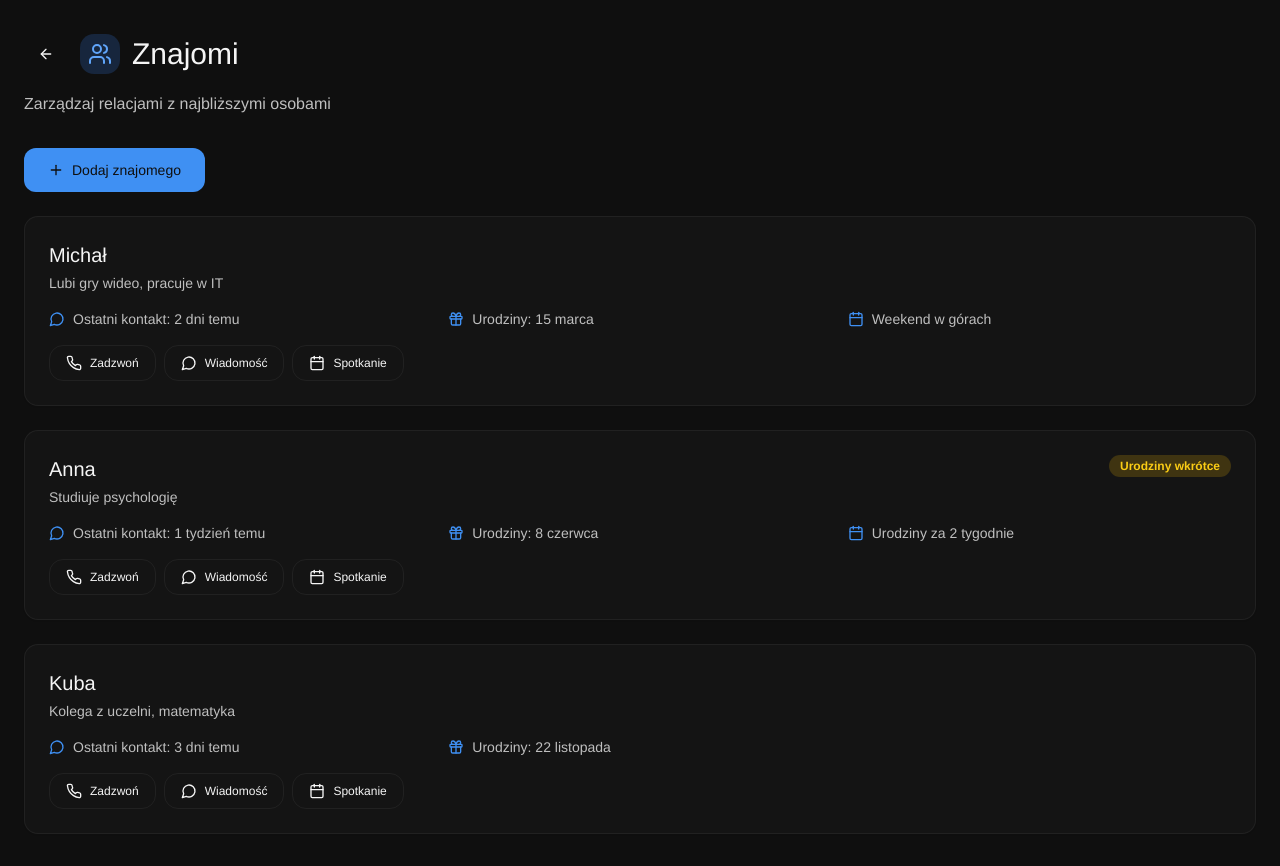
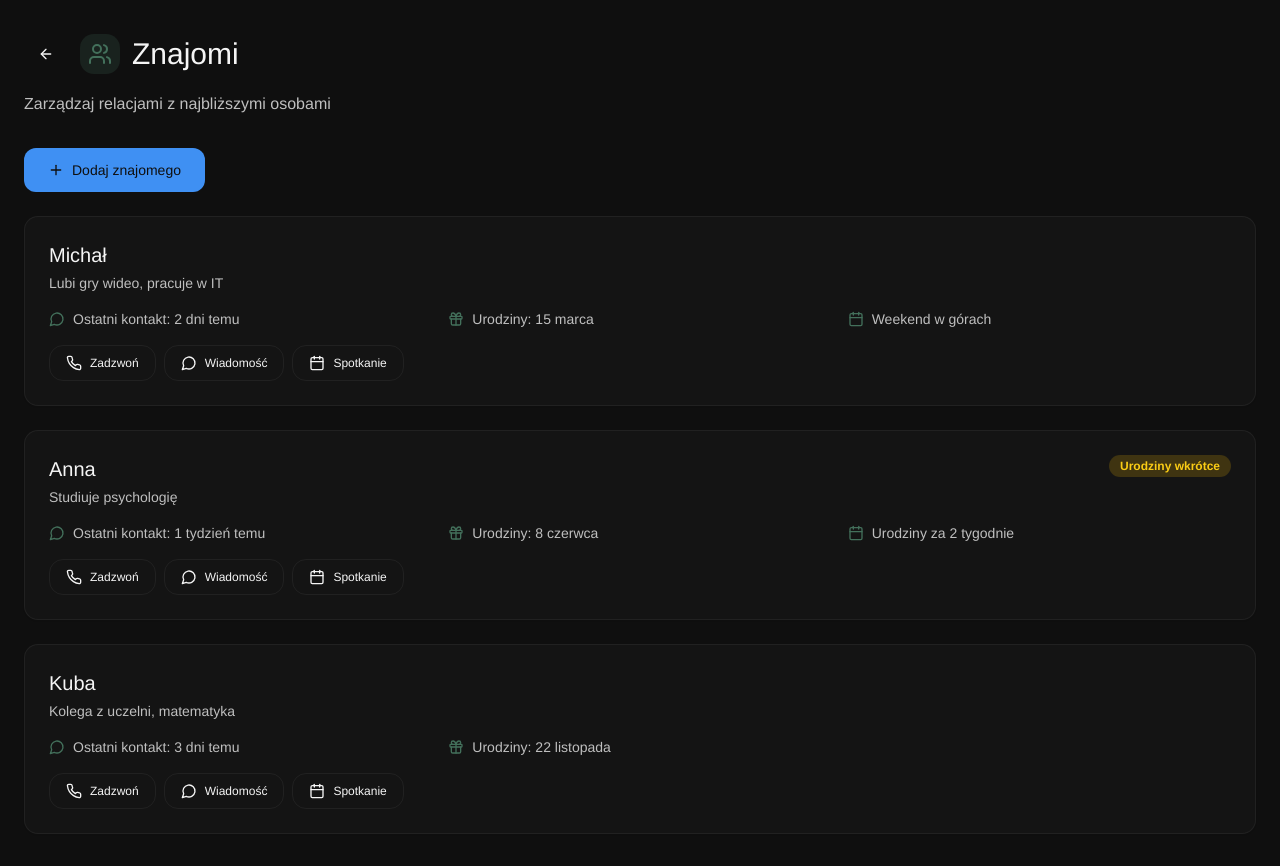
Before and after one commit to ifciuxd/gianni-mind-weave, a React (Vite) app: page /spaces/friends in a window 1280 px wide. Built offline with nearby package versions, Linux system fonts and the light colour scheme.

Commit message:
Zmień kolor akcentu
Zmień kolor akcentu z niebieskiego na butelkową zieleń w pliku `tailwind.config.ts`.

```diff
--- a/src/index.css
+++ b/src/index.css
@@ -38,10 +38,10 @@
 
     --radius: 0.875rem; /* Slightly larger radius for premium feel */
 
-    /* Sophisticated Gianni colors - Fixed to more pleasant blue-orange */
-    --gianni-orange: 213 88% 60%; /* More pleasant blue-orange #4FA8FF */
-    --gianni-orange-glow: 213 90% 70%;
-    --gianni-orange-soft: 213 80% 55%;
+    /* Sophisticated Gianni colors - Bottle Green */
+    --gianni-orange: 152 25% 35%; /* Bottle Green */
+    --gianni-orange-glow: 152 30% 40%;
+    --gianni-orange-soft: 152 20% 30%;
     --gianni-dark: 0 0% 6%;
     --gianni-card: 0 0% 8%;
     --gianni-card-hover: 0 0% 11%;
--- a/src/pages/spaces/Friends.tsx
+++ b/src/pages/spaces/Friends.tsx
@@ -47,8 +47,8 @@ export default function Friends() {
             >
               <ArrowLeft className="h-5 w-5" />
             </Button>
-            <div className="p-2 bg-blue-500/20 rounded-lg">
-              <Users className="h-6 w-6 text-blue-400" />
+            <div className="p-2 bg-gianni-orange/20 rounded-lg">
+              <Users className="h-6 w-6 text-gianni-orange" />
             </div>
             <h1 className="text-3xl font-light text-gianni-text-primary">Znajomi</h1>
           </div>
```
